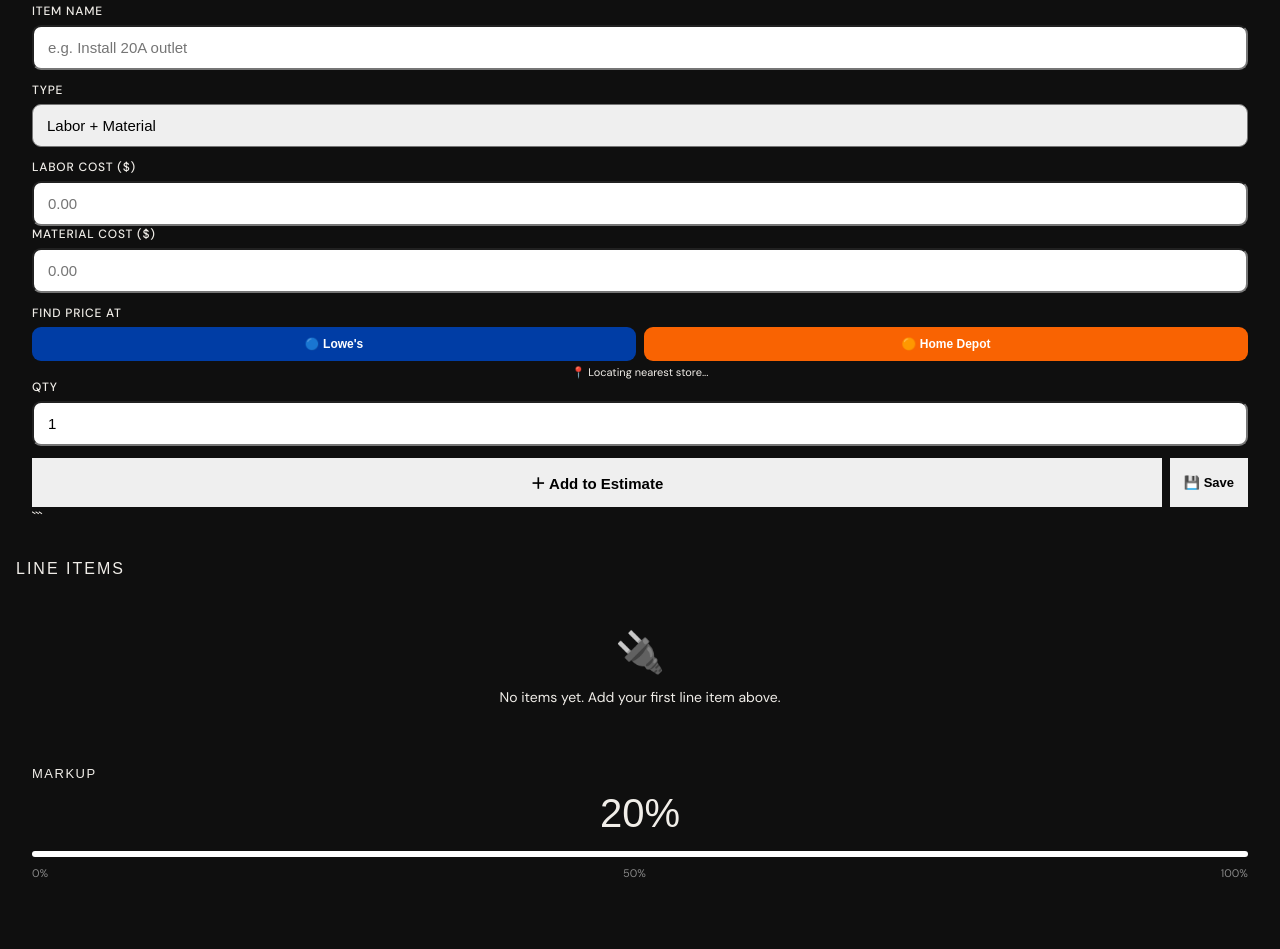
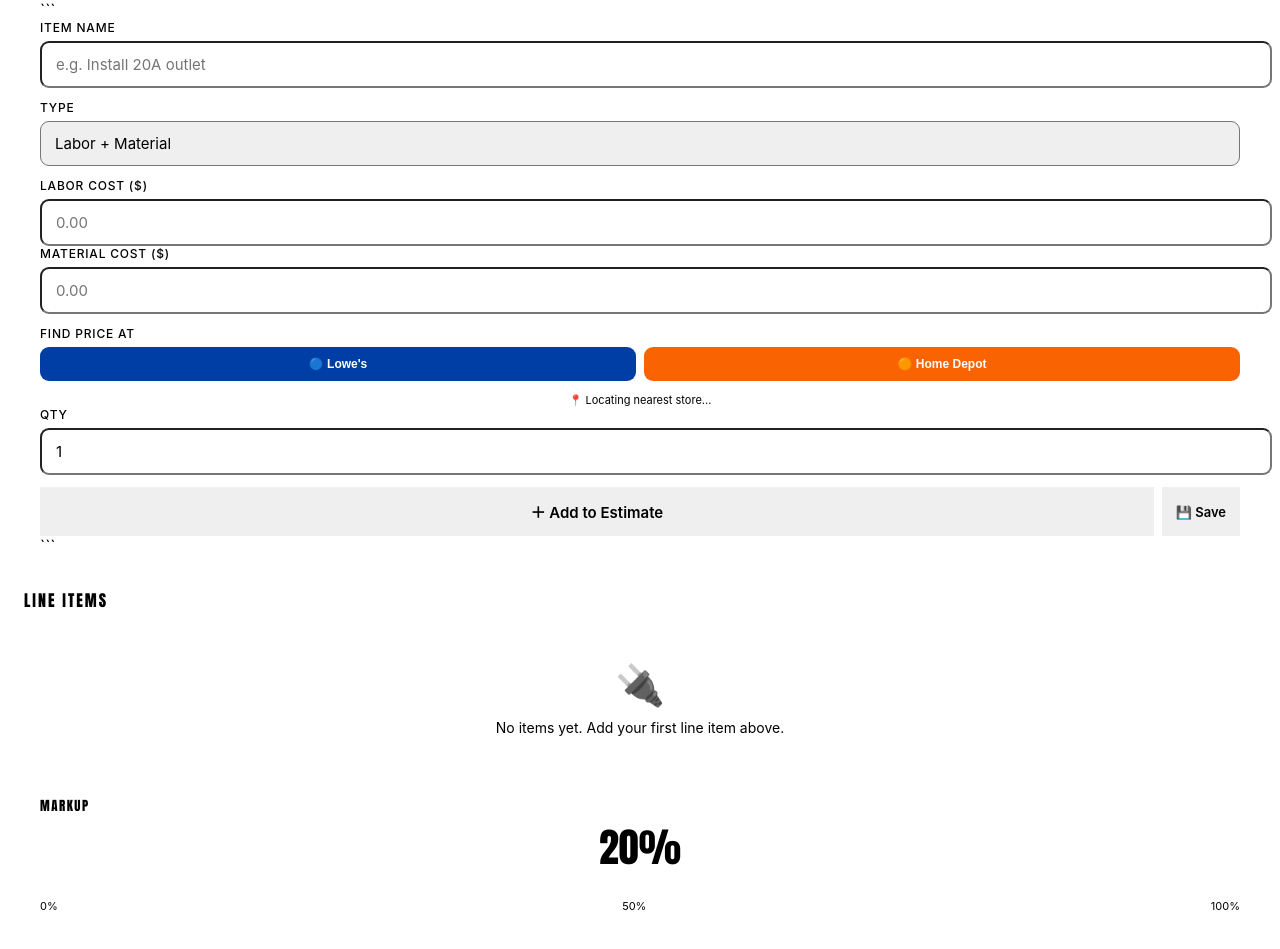
Before and after one commit to Spotic03/Estimator, a plain HTML site: page index.html in a window 1280 px wide. Shown: the part 307-1256 px from the top of the page. Drawn offline with Linux system fonts and the light colour scheme.

Commit message:
Update index.html

```diff
--- a/index.html
+++ b/index.html
@@ -7,29 +7,35 @@
 <meta name="apple-mobile-web-app-capable" content="yes">
 <meta name="apple-mobile-web-app-status-bar-style" content="black-translucent">
 <title>Volt Estimate</title>
-<link href="https://fonts.googleapis.com/css2?family=Bebas+Neue&family=DM+Sans:wght@300;400;500;600&display=swap" rel="stylesheet">
 <style>
-  :root {
-    --bg: #0f0f0f;
-    --surface: #1a1a1a;
-    --surface2: #242424;
-    --surface3: #2e2e2e;
-    --accent: #f5a623;
-    --accent2: #e8891a;
-    --text: #f0ede8;
-    --muted: #888;
-    --danger: #e05c5c;
-    --success: #5cb88a;
-    --border: #333;
-    --radius: 12px;
+  /* Using system fonts — loads instantly in Safari standalone, no network needed */
+  @font-face {
+    font-family: 'DisplayFont';
+    src: local('Impact'), local('Arial Black');
   }
-  * { box-sizing: border-box; margin: 0; padding: 0; -webkit-tap-highlight-color: transparent; }
+
+:root {
+–bg: #0f0f0f;
+–surface: #1a1a1a;
+–surface2: #242424;
+–surface3: #2e2e2e;
+–accent: #f5a623;
+–accent2: #e8891a;
+–text: #f0ede8;
+–muted: #888;
+–danger: #e05c5c;
+–success: #5cb88a;
+–border: #333;
+–radius: 12px;
+}
+
+- { box-sizing: border-box; margin: 0; padding: 0; -webkit-tap-highlight-color: transparent; }
   body {
-    font-family: 'DM Sans', sans-serif;
-    background: var(--bg);
-    color: var(--text);
-    min-height: 100dvh;
-    padding-bottom: 100px;
+  font-family: -apple-system, ‘DM Sans’, sans-serif;
+  background: var(–bg);
+  color: var(–text);
+  min-height: 100dvh;
+  padding-bottom: 100px;
   }
 
 /* HEADER */
@@ -45,16 +51,18 @@ align-items: center;
 justify-content: space-between;
 }
 .logo {
-font-family: ‘Bebas Neue’, sans-serif;
+font-family: Impact, ‘Arial Black’, sans-serif;
 font-size: 28px;
 letter-spacing: 2px;
 color: var(–accent);
 line-height: 1;
 }
 .logo span { color: var(–text); }
-.header-total { text-align: right; }
+.header-total {
+text-align: right;
+}
 .header-total .label { font-size: 10px; color: var(–muted); text-transform: uppercase; letter-spacing: 1px; }
-.header-total .amount { font-family: ‘Bebas Neue’, sans-serif; font-size: 26px; color: var(–accent); letter-spacing: 1px; }
+.header-total .amount { font-family: Impact, ‘Arial Black’, sans-serif; font-size: 26px; color: var(–accent); letter-spacing: 1px; }
 
 /* TABS */
 .tabs {
@@ -71,14 +79,18 @@ padding: 10px 4px;
 border: none;
 background: transparent;
 color: var(–muted);
-font-family: ‘DM Sans’, sans-serif;
+font-family: -apple-system, sans-serif;
 font-size: 12px;
 font-weight: 500;
 border-radius: 9px;
 cursor: pointer;
 transition: all 0.2s;
 }
-.tab.active { background: var(–accent); color: #000; font-weight: 600; }
+.tab.active {
+background: var(–accent);
+color: #000;
+font-weight: 600;
+}
 
 /* SECTIONS */
 .section { display: none; padding: 16px; }
@@ -93,7 +105,7 @@ margin-bottom: 12px;
 border: 1px solid var(–border);
 }
 .card-title {
-font-family: ‘Bebas Neue’, sans-serif;
+font-family: Impact, ‘Arial Black’, sans-serif;
 font-size: 13px;
 letter-spacing: 1.5px;
 color: var(–muted);
@@ -102,20 +114,22 @@ margin-bottom: 12px;
 }
 
 /* INPUTS */
-input, select {
+input, select, textarea {
 width: 100%;
 background: var(–surface2);
 border: 1px solid var(–border);
 border-radius: 9px;
 color: var(–text);
-font-family: ‘DM Sans’, sans-serif;
+font-family: -apple-system, sans-serif;
 font-size: 15px;
 padding: 12px 14px;
 outline: none;
 -webkit-appearance: none;
 transition: border-color 0.2s;
 }
-input:focus, select:focus { border-color: var(–accent); }
+input:focus, select:focus, textarea:focus {
+border-color: var(–accent);
+}
 input::placeholder { color: var(–muted); }
 label {
 display: block;
@@ -128,6 +142,7 @@ font-weight: 500;
 }
 .field { margin-bottom: 12px; }
 .field:last-child { margin-bottom: 0; }
+.row { display: grid; grid-template-columns: 1fr 1fr; gap: 10px; }
 
 /* BUTTONS */
 .btn {
@@ -136,28 +151,44 @@ width: 100%;
 padding: 14px;
 border: none;
 border-radius: var(–radius);
-font-family: ‘DM Sans’, sans-serif;
+font-family: -apple-system, sans-serif;
 font-size: 15px;
 font-weight: 600;
 cursor: pointer;
 text-align: center;
 transition: all 0.15s;
 text-decoration: none;
+-webkit-appearance: none;
 }
 .btn:active { transform: scale(0.97); }
 .btn-primary   { background: var(–accent); color: #000; }
 .btn-secondary { background: var(–surface2); color: var(–text); border: 1px solid var(–border); }
-.btn-danger    { background: transparent; color: var(–danger); border: 1px solid var(–danger); font-size: 13px; padding: 8px 12px; }
+.btn-danger    { background: transparent; color: var(–danger); border: 1px solid var(–danger); }
 .btn-ghost     { background: transparent; color: var(–accent); border: 1px solid var(–accent); }
-.btn-success   { background: transparent; color: var(–success); border: 1px solid var(–success); font-size: 13px; padding: 8px 12px; }
+.btn-success   { background: transparent; color: var(–success); border: 1px solid var(–success); }
 .btn-sm        { padding: 9px 14px; font-size: 13px; width: auto; display: inline-block; }
 
-/* RETAILER BUTTONS */
-.retailer-row { display: grid; grid-template-columns: 1fr 1fr; gap: 8px; margin-bottom: 4px; }
+/* RETAILER LINKS */
+.retailer-row {
+display: grid;
+grid-template-columns: 1fr 1fr;
+gap: 8px;
+margin-bottom: 12px;
+}
 .retailer-btn {
-display: flex; align-items: center; justify-content: center; gap: 6px;
-padding: 10px; border-radius: 9px; font-size: 12px; font-weight: 600;
-cursor: pointer; border: none; transition: opacity 0.15s;
+display: flex;
+align-items: center;
+justify-content: center;
+gap: 6px;
+padding: 10px;
+border-radius: 9px;
+font-size: 12px;
+font-weight: 600;
+text-decoration: none;
+cursor: pointer;
+border: none;
+transition: opacity 0.15s;
+-webkit-appearance: none;
 }
 .retailer-btn:active { opacity: 0.75; }
 .btn-lowes     { background: #003DA5; color: #fff; }
@@ -177,12 +208,24 @@ align-items: flex-start;
 gap: 10px;
 }
 .line-item-info { flex: 1; min-width: 0; }
-.line-item-name { font-weight: 600; font-size: 14px; margin-bottom: 2px; white-space: nowrap; overflow: hidden; text-overflow: ellipsis; }
+.line-item-name {
+font-weight: 600;
+font-size: 14px;
+margin-bottom: 2px;
+white-space: nowrap;
+overflow: hidden;
+text-overflow: ellipsis;
+}
 .line-item-detail { font-size: 12px; color: var(–muted); }
-.line-item-price { font-family: ‘Bebas Neue’, sans-serif; font-size: 20px; color: var(–accent); white-space: nowrap; }
+.line-item-price {
+font-family: Impact, ‘Arial Black’, sans-serif;
+font-size: 20px;
+color: var(–accent);
+white-space: nowrap;
+}
 .line-item-actions { display: flex; flex-direction: column; gap: 4px; align-items: flex-end; }
 
-/* SAVED ITEMS */
+/* SAVED ITEMS LIST */
 .saved-item {
 background: var(–surface2);
 border-radius: 10px;
@@ -209,68 +252,153 @@ border: 1px solid var(–border);
 }
 .past-estimate-header { display: flex; justify-content: space-between; align-items: flex-start; margin-bottom: 4px; }
 .past-estimate-name { font-weight: 600; font-size: 15px; flex: 1; min-width: 0; padding-right: 10px; }
-.past-estimate-total { font-family: ‘Bebas Neue’, sans-serif; font-size: 22px; color: var(–accent); white-space: nowrap; }
+.past-estimate-total { font-family: Impact, ‘Arial Black’, sans-serif; font-size: 22px; color: var(–accent); white-space: nowrap; }
 .past-estimate-meta { font-size: 12px; color: var(–muted); margin-bottom: 10px; }
 .past-estimate-actions { display: flex; gap: 8px; flex-wrap: wrap; }
 
-/* SUMMARY */
+/* ESTIMATE SUMMARY */
 .summary-row {
-display: flex; justify-content: space-between; align-items: center;
-padding: 10px 0; border-bottom: 1px solid var(–border); font-size: 14px;
+display: flex;
+justify-content: space-between;
+align-items: center;
+padding: 10px 0;
+border-bottom: 1px solid var(–border);
+font-size: 14px;
 }
 .summary-row:last-child { border-bottom: none; }
 .summary-row.total {
-font-family: ‘Bebas Neue’, sans-serif; font-size: 22px;
-letter-spacing: 1px; color: var(–accent); padding-top: 14px;
+font-family: Impact, ‘Arial Black’, sans-serif;
+font-size: 22px;
+letter-spacing: 1px;
+color: var(–accent);
+padding-top: 14px;
 }
 .summary-label { color: var(–muted); font-size: 12px; text-transform: uppercase; letter-spacing: 0.8px; }
 
 /* MARKUP SLIDER */
-.markup-display { font-family: ‘Bebas Neue’, sans-serif; font-size: 40px; color: var(–accent); text-align: center; line-height: 1; margin: 8px 0; }
-input[type=range] { -webkit-appearance: none; background: var(–surface3); height: 6px; border-radius: 3px; padding: 0; border: none; }
-input[type=range]::-webkit-slider-thumb { -webkit-appearance: none; width: 24px; height: 24px; border-radius: 50%; background: var(–accent); cursor: pointer; }
+.markup-display {
+font-family: Impact, ‘Arial Black’, sans-serif;
+font-size: 40px;
+color: var(–accent);
+text-align: center;
+line-height: 1;
+margin: 8px 0;
+}
+input[type=range] {
+-webkit-appearance: none;
+background: var(–surface3);
+height: 6px;
+border-radius: 3px;
+padding: 0;
+border: none;
+}
+input[type=range]::-webkit-slider-thumb {
+-webkit-appearance: none;
+width: 24px;
+height: 24px;
+border-radius: 50%;
+background: var(–accent);
+cursor: pointer;
+}
 
 /* EMPTY STATE */
-.empty { text-align: center; padding: 40px 20px; color: var(–muted); }
+.empty {
+text-align: center;
+padding: 40px 20px;
+color: var(–muted);
+}
 .empty-icon { font-size: 40px; margin-bottom: 10px; }
 .empty-text { font-size: 14px; }
 
-/* MODALS */
-.modal-overlay { display: none; position: fixed; inset: 0; background: rgba(0,0,0,0.7); z-index: 200; align-items: flex-end; }
+/* MODAL */
+.modal-overlay {
+display: none;
+position: fixed;
+inset: 0;
+background: rgba(0,0,0,0.7);
+z-index: 200;
+align-items: flex-end;
+}
 .modal-overlay.open { display: flex; }
 .modal {
-background: var(–surface); border-radius: 20px 20px 0 0;
-padding: 20px 20px 40px; width: 100%; max-height: 90dvh;
-overflow-y: auto; border-top: 1px solid var(–border);
+background: var(–surface);
+border-radius: 20px 20px 0 0;
+padding: 20px 20px 40px;
+width: 100%;
+max-height: 90dvh;
+overflow-y: auto;
+border-top: 1px solid var(–border);
 }
-.modal-handle { width: 36px; height: 4px; background: var(–border); border-radius: 2px; margin: 0 auto 18px; }
-.modal-title { font-family: ‘Bebas Neue’, sans-serif; font-size: 22px; letter-spacing: 1px; margin-bottom: 16px; }
+.modal-handle {
+width: 36px; height: 4px;
+background: var(–border);
+border-radius: 2px;
+margin: 0 auto 18px;
+}
+.modal-title {
+font-family: Impact, ‘Arial Black’, sans-serif;
+font-size: 22px;
+letter-spacing: 1px;
+margin-bottom: 16px;
+}
 
-/* BADGES */
-.badge { display: inline-block; padding: 2px 8px; border-radius: 20px; font-size: 11px; font-weight: 600; text-transform: uppercase; letter-spacing: 0.5px; }
+/* BADGE */
+.badge {
+display: inline-block;
+padding: 2px 8px;
+border-radius: 20px;
+font-size: 11px;
+font-weight: 600;
+text-transform: uppercase;
+letter-spacing: 0.5px;
+}
 .badge-labor    { background: #1e3a5f; color: #7eb8f7; }
 .badge-material { background: #2d2010; color: var(–accent); }
 
+/* DIVIDER */
+.divider { height: 1px; background: var(–border); margin: 16px 0; }
+
 /* ESTIMATE NAME BAR */
 .estimate-name-bar {
-background: var(–surface); border-radius: var(–radius);
-padding: 12px 14px; margin-bottom: 12px; border: 1px solid var(–border);
-display: flex; align-items: center; gap: 10px;
+background: var(–surface);
+border-radius: var(–radius);
+padding: 12px 14px;
+margin-bottom: 12px;
+border: 1px solid var(–border);
+display: flex;
+align-items: center;
+gap: 10px;
 }
-.estimate-name-bar input { background: transparent; border: none; font-size: 16px; font-weight: 600; padding: 0; }
-.estimate-name-bar input:focus { box-shadow: none; border: none; }
+.estimate-name-bar input {
+background: transparent;
+border: none;
+font-size: 16px;
+font-weight: 600;
+padding: 0;
+}
+.estimate-name-bar input:focus { box-shadow: none; border-color: transparent; }
 .estimate-name-bar .icon { color: var(–accent); font-size: 18px; flex-shrink: 0; }
 
 .tag { font-size: 11px; color: var(–muted); background: var(–surface3); border-radius: 5px; padding: 2px 7px; }
-.section-header { font-family: ‘Bebas Neue’, sans-serif; font-size: 16px; letter-spacing: 2px; color: var(–muted); text-transform: uppercase; margin: 16px 0 8px; }
-.divider { height: 1px; background: var(–border); margin: 14px 0; }
+
+.section-header {
+font-family: Impact, ‘Arial Black’, sans-serif;
+font-size: 16px;
+letter-spacing: 2px;
+color: var(–muted);
+text-transform: uppercase;
+margin: 16px 0 8px;
+}
 
 /* TOAST */
 .toast {
-position: fixed; bottom: 30px; left: 50%; transform: translateX(-50%) translateY(20px);
-background: var(–success); color: #000; font-weight: 600; font-size: 13px;
-padding: 10px 20px; border-radius: 30px; z-index: 999;
-opacity: 0; transition: all 0.3s; pointer-events: none; white-space: nowrap;
+position: fixed; bottom: 30px; left: 50%;
+transform: translateX(-50%) translateY(20px);
+background: var(–success); color: #000;
+font-weight: 600; font-size: 13px;
+padding: 10px 20px; border-radius: 30px;
+z-index: 999; opacity: 0;
+transition: all 0.3s; pointer-events: none; white-space: nowrap;
 }
 .toast.show { opacity: 1; transform: translateX(-50%) translateY(0); }
 </style>
@@ -366,7 +494,8 @@ opacity: 0; transition: all 0.3s; pointer-events: none; white-space: nowrap;
   <div class="card" style="margin-top:4px;">
     <div class="card-title">Markup</div>
     <div class="markup-display" id="markup-display">20%</div>
-    <input type="range" id="markup-slider" min="0" max="100" value="20" step="1" oninput="updateMarkup(this.value)" />
+    <input type="range" id="markup-slider" min="0" max="100" value="20" step="1"
+      oninput="updateMarkup(this.value)" />
     <div style="display:flex; justify-content:space-between; font-size:11px; color:var(--muted); margin-top:4px;">
       <span>0%</span><span>50%</span><span>100%</span>
     </div>
@@ -482,7 +611,6 @@ opacity: 0; transition: all 0.3s; pointer-events: none; white-space: nowrap;
   let selectedHistoryEstimate = null;
   let userCoords = null;
 
-  // TOAST
   function showToast(msg) {
     const t = document.getElementById('toast');
     t.textContent = msg;
@@ -578,7 +706,6 @@ opacity: 0; transition: all 0.3s; pointer-events: none; white-space: nowrap;
     }
   }
 
-  // REMOVE ITEM
   function removeItem(id) {
     lineItems = lineItems.filter(i => i.id !== id);
     renderLineItems();
@@ -631,7 +758,7 @@ opacity: 0; transition: all 0.3s; pointer-events: none; white-space: nowrap;
     selectedSavedItem = null;
   }
 
-  // SAVE ESTIMATE TO HISTORY
+  // SAVE ESTIMATE
   function saveEstimate() {
     if (lineItems.length === 0) { alert('Add at least one line item before saving.'); return; }
     const name = document.getElementById('estimate-name').value.trim() || 'Unnamed Estimate';
@@ -655,7 +782,6 @@ opacity: 0; transition: all 0.3s; pointer-events: none; white-space: nowrap;
     renderHistory();
   }
 
-  // VIEW HISTORY MODAL
   function viewEstimate(id) {
     selectedHistoryEstimate = savedEstimates.find(e => e.id === id);
     if (!selectedHistoryEstimate) return;
@@ -704,7 +830,7 @@ opacity: 0; transition: all 0.3s; pointer-events: none; white-space: nowrap;
     selectedHistoryEstimate = null;
   }
 
-  // RENDER LINE ITEMS — qty shown only, no cost breakdown on the card
+  // RENDER LINE ITEMS — no cost breakdown shown, qty only
   function renderLineItems() {
     const el = document.getElementById('line-items-list');
     if (lineItems.length === 0) {
```
